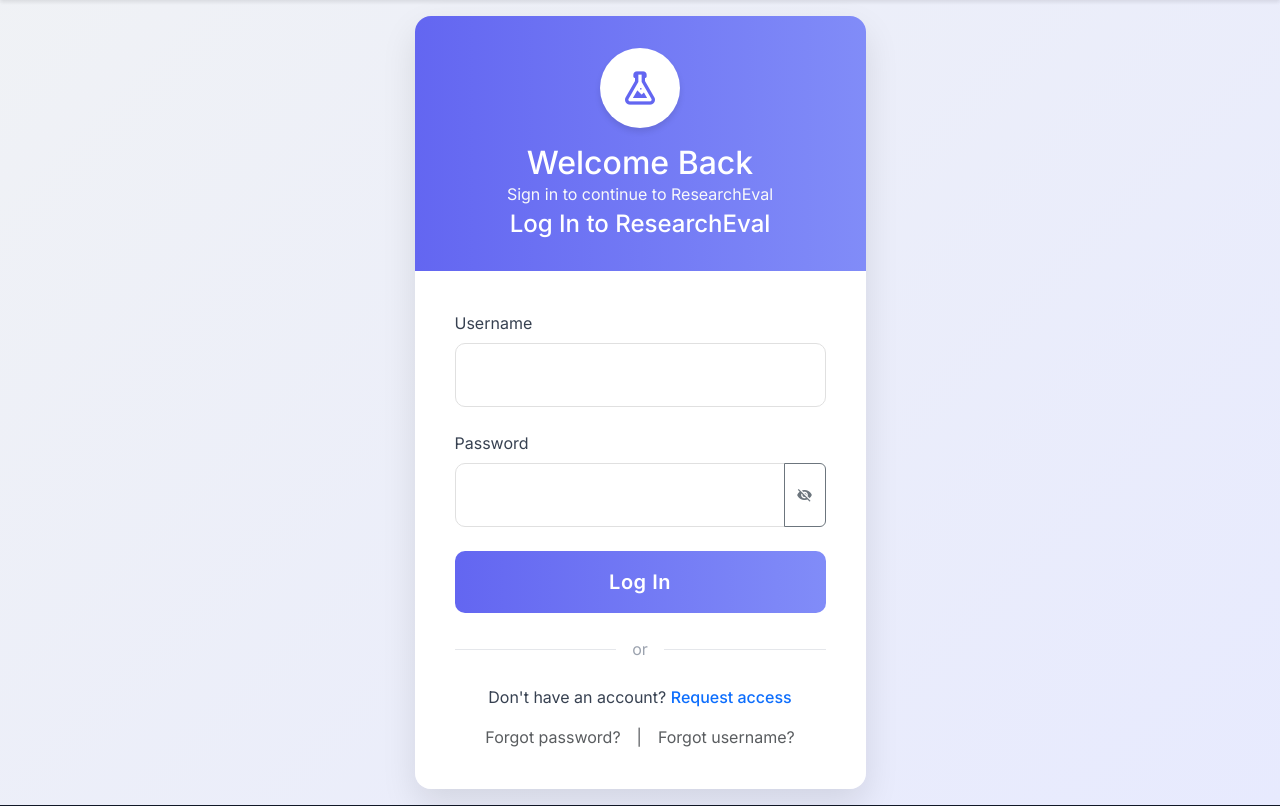
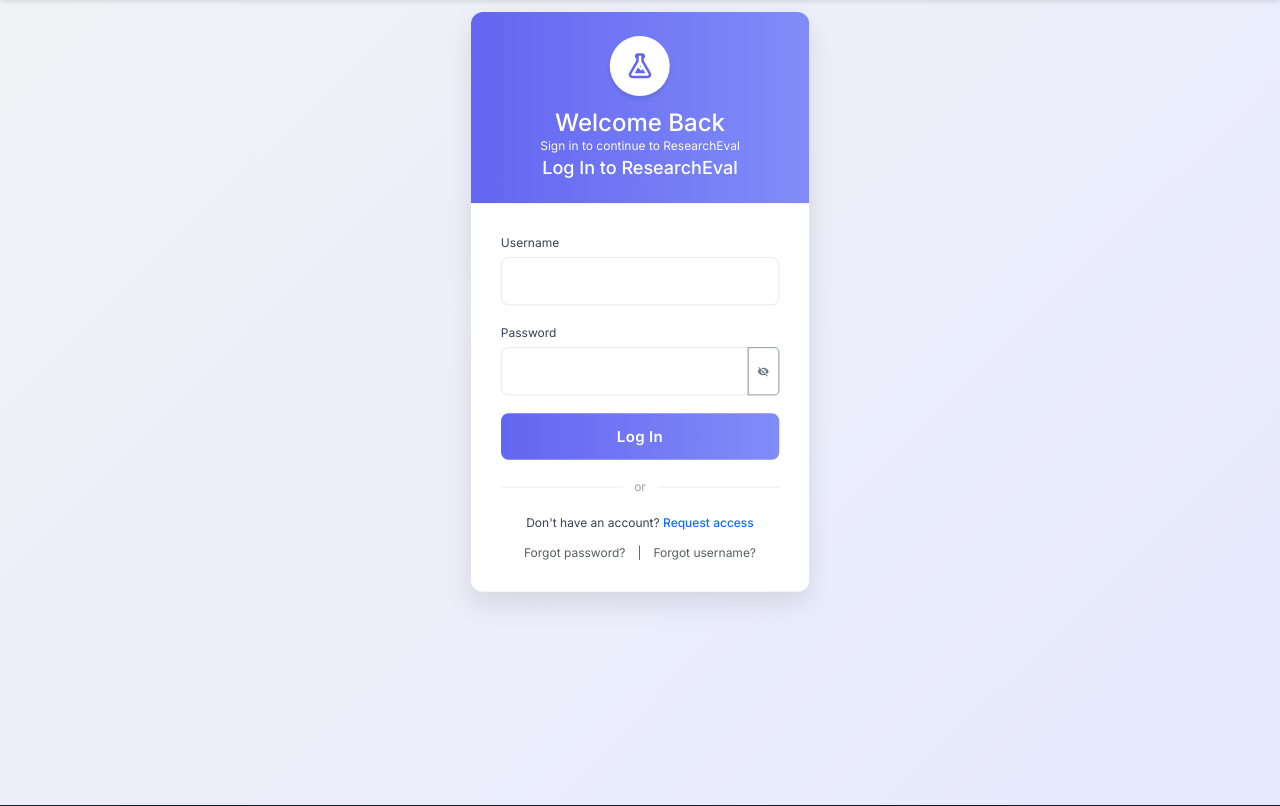
Before and after one commit to karasinga/Chqi_dashboard, a Django app: template templates/research_dashboard/login.html in a window 1280 px wide. Shown: the part 72-878 px from the top of the page. Run offline with Django 3.2, Linux system fonts and the light colour scheme; the template is opened without the code that fills it, so the values that code supplies are empty; some libraries are stand-ins or nearby versions.

Commit message:
Enhanced Dashboard User Experience: Global Zoom & Optimized Layout

```diff
--- a/templates/research_dashboard/login.html
+++ b/templates/research_dashboard/login.html
@@ -9,6 +9,14 @@
     body {
         background: linear-gradient(135deg, #f0f2f5 0%, #e6e9ff 100%);
         min-height: 100vh;
+    }
+
+    /* Login page zoom wrapper */
+    .login-zoom-wrapper {
+        transform: scale(0.75);
+        transform-origin: top left;
+        width: calc(100% / 0.75); /* Compensate for zoom scaling */
+        height: calc(100% / 0.75); /* Compensate for zoom scaling */
     }
 
     /* --- Navbar Styles --- */
@@ -150,7 +158,8 @@
 </nav>
 
 <!-- Main Login Content -->
-<div class="login-section">
+<div class="login-zoom-wrapper">
+    <div class="login-section">
     <div class="container">
         <div class="row justify-content-center">
             <div class="col-md-8 col-lg-6 col-xl-5">
@@ -210,6 +219,7 @@
             </div>
         </div>
     </div>
+    </div>
 </div>
 
 <script>
--- a/templates/research_dashboard/partials/_baseline_filters.html
+++ b/templates/research_dashboard/partials/_baseline_filters.html
@@ -140,7 +140,6 @@
     </div>
 </div>
 
-
 <script>
     /**
      * Resets a SINGLE filter to select all its options.
--- a/templates/research_dashboard/partials/baseline_content.html
+++ b/templates/research_dashboard/partials/baseline_content.html
@@ -1,4 +1,6 @@
 <style>
+
+
 /* Target the sub-navigation container */
 #baseline-sub-nav .nav-tabs {
     border-bottom: 1px solid #dee2e6; /* A subtle line for the whole bar */
```
Also changed, not shown: templates/research_dashboard/base.html (+15 -1 lines), templates/research_dashboard/partials/facility_profile.html (indentation only), templates/research_dashboard/partials/governance.html (indentation only), templates/research_dashboard/partials/his.html (indentation only), templates/research_dashboard/partials/patient_load.html (indentation only), templates/research_dashboard/partials/service_integration.html (indentation only), templates/research_dashboard/partials/staff_profile.html (indentation only), templates/research_dashboard/partials/supply_chain.html (indentation only), templates/research_dashboard/partials/system_financing.html (indentation only).
